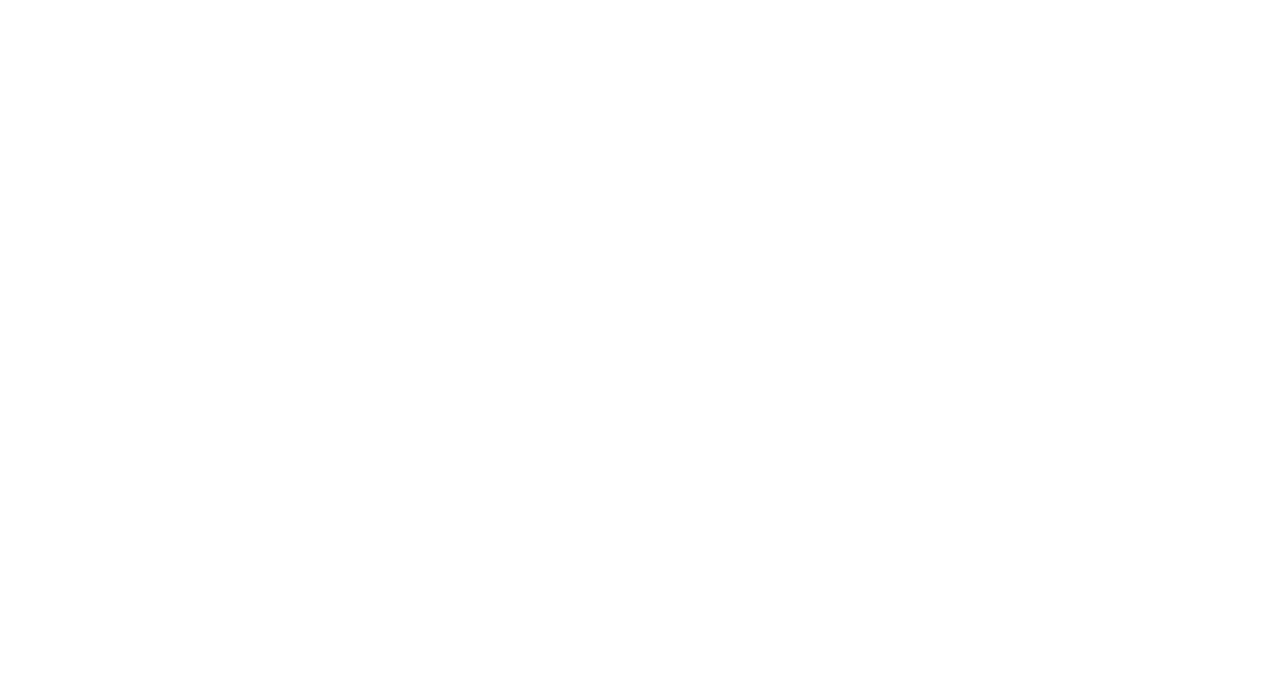
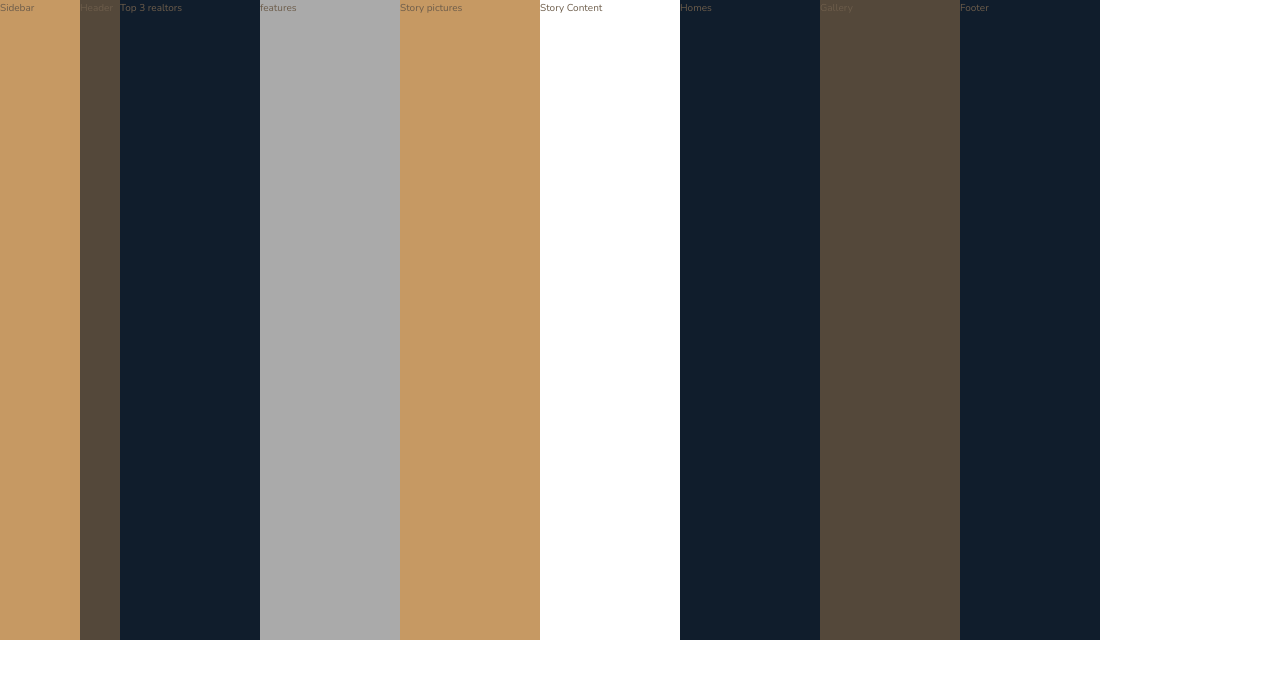
Before and after one commit to agriverae/Nexter, a website: page index.html in a window 1280 px wide. Drawn offline with nearby package versions, Linux system fonts and the light colour scheme; files that its build step writes are made by us from their sources.

Commit message:
overall layout

```diff
--- a/index.html
+++ b/index.html
@@ -12,6 +12,34 @@
         <title>nexter &mdash; your home, your freedom</title>
     </head>
     <body class="container">
+        <div class="sidebar">
+            Sidebar
+        </div>
+        <header class="header">
+            Header
+        </header>
+        <div class="realtors">
+            Top 3 realtors
+        </div>
+        <section class="features">
+            features
+        </section>
 
+        <div class="story__pictures">
+            Story pictures
+        </div>
+        <div class="store__content">
+            Story Content
+        </div>
+        <section class="homes">
+            Homes
+        </section>
+        <section class="gallery">
+            Gallery
+        </section>
+
+        <footer class="footer">
+            Footer
+        </footer>
     </body>
 </html>
--- a/package.json
+++ b/package.json
@@ -5,7 +5,7 @@
   "main": "index.js",
   "scripts": {
     "watch:sass": "node-sass sass/main.scss css/style.css -w",
-    "devserver": "live-server",
+    "devserver": "live-server --browser=firefox",
     "start": "npm-run-all --parallel devserver watch:sass",
     "compile:sass": "node-sass sass/main.scss css/style.comp.css",
     "prefix:css": "postcss --use autoprefixer -b 'last 10 versions' css/style.comp.css -o css/style.prefix.css",
--- a/sass/_base.scss
+++ b/sass/_base.scss
@@ -13,3 +13,30 @@ $color-grey-dark-2: #6D5D4B;
 // FONT VARIABLES
 $font-primary: 'Nunito', sans-serif;
 $font-display: 'Josefin Sans', sans-serif;
+
+*,
+*::before,
+*::after, {
+    margin: 0;
+    padding: 0;
+    box-sizing: inherit;
+}
+
+html {
+    box-sizing: border-box;
+    font-size: 62.5%; // 10px/16px = 62.5% -> 1 rem = 10px
+}
+
+body {
+    font-family: $font-primary;
+    color: $color-grey-dark-2;
+    font-weight: 300;
+    line-height: 1.6;
+}
+
+.container {
+    display: grid;
+    grid-template-rows: 80vh min-content 40vw repeat(3, min-content);
+    grid-template-columns: 8rem 1fr repeat(8, minmax(min-content, 14rem)) 1fr;
+
+}
--- a/sass/_features.scss
+++ b/sass/_features.scss
@@ -0,0 +1,3 @@
+.features {
+    background-color: $color-grey-light-2;
+}
--- a/sass/_footer.scss
+++ b/sass/_footer.scss
@@ -0,0 +1,3 @@
+.footer {
+    background-color: $color-secondary;
+}
--- a/sass/_gallery.scss
+++ b/sass/_gallery.scss
@@ -0,0 +1,3 @@
+.gallery {
+    background-color: $color-grey-dark-1;
+}
--- a/sass/_header.scss
+++ b/sass/_header.scss
@@ -0,0 +1,3 @@
+.header {
+    background-color: $color-grey-dark-1;
+}
--- a/sass/_homes.scss
+++ b/sass/_homes.scss
@@ -0,0 +1,3 @@
+.homes {
+    background-color: $color-secondary;
+}
--- a/sass/_realtors.scss
+++ b/sass/_realtors.scss
@@ -0,0 +1,3 @@
+.realtors {
+    background-color: $color-secondary;
+}
--- a/sass/_sidebar.scss
+++ b/sass/_sidebar.scss
@@ -0,0 +1,3 @@
+.sidebar {
+    background-color: $color-primary;
+}
--- a/sass/_story.scss
+++ b/sass/_story.scss
@@ -0,0 +1,9 @@
+.story {
+    &__pictures {
+        background-color: $color-primary;
+    }
+
+    &__content {
+        background-color: $color-grey-light-1;
+    }
+}
```
Also changed, not shown: css/style.css (added).
